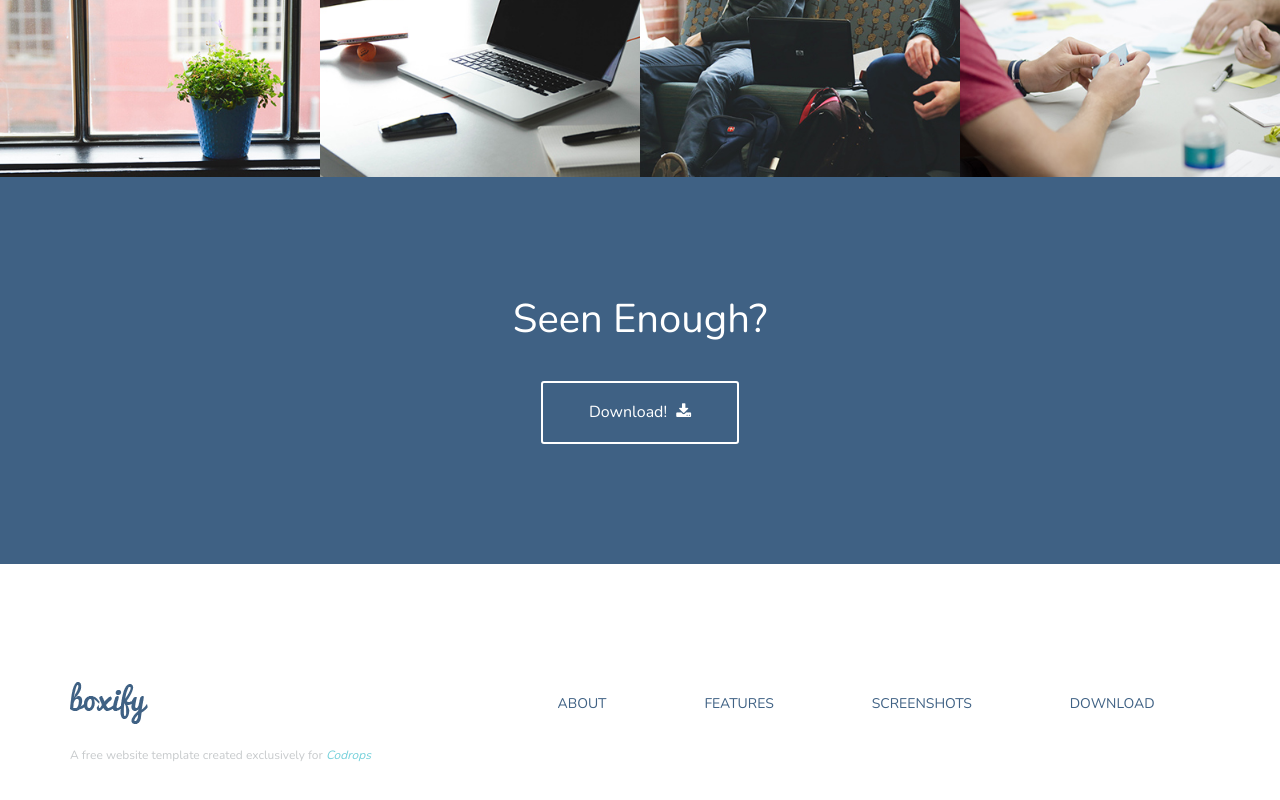
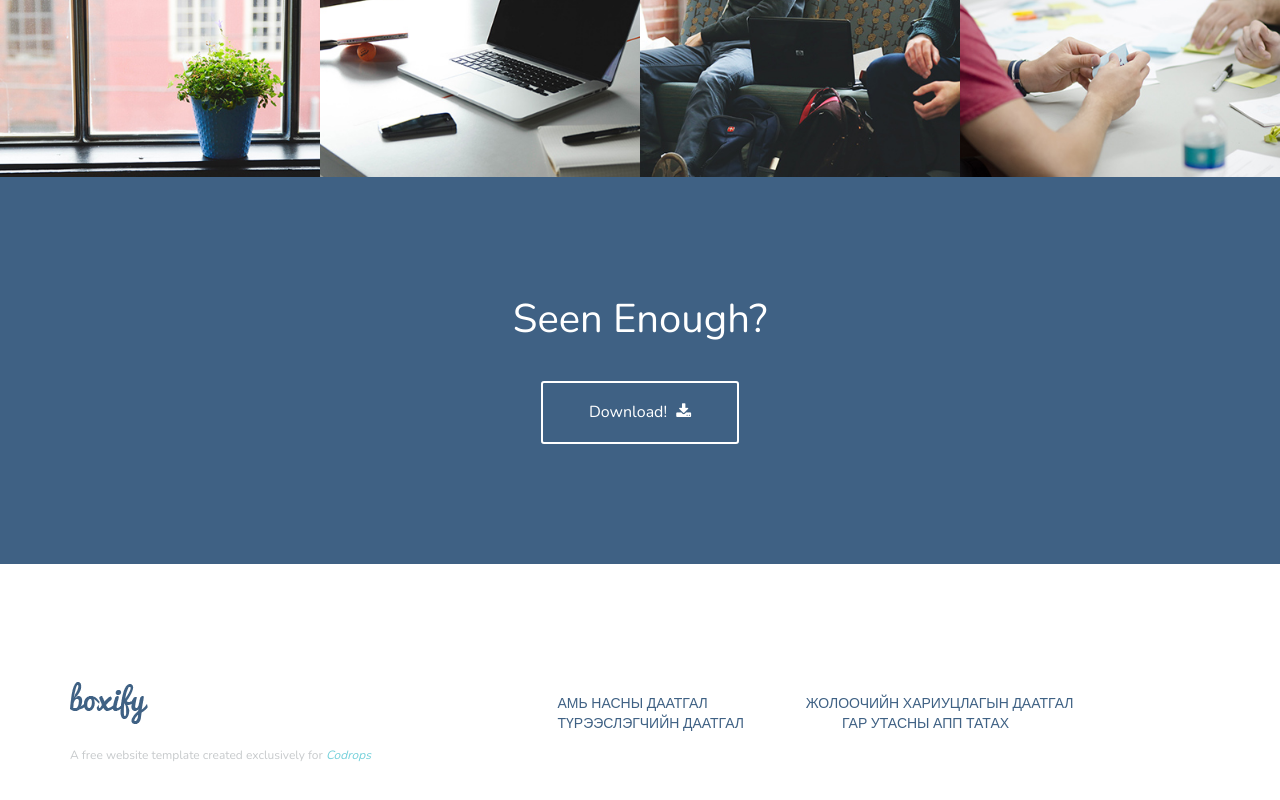
Before and after one commit to tsolmoo17/cover.mn, a plain HTML site: page index.html in a window 1280 px wide. Shown: the part 3194-3994 px from the top of the page. Drawn offline with nearby package versions, Linux system fonts and the light colour scheme.

Commit message:
Menu update

```diff
--- a/index.html
+++ b/index.html
@@ -338,10 +338,10 @@
 					</div>
 					<div class="col-md-7">
 						<ul class="footer-nav">
-							<li><a href="#about">About</a></li>
-							<li><a href="#features">Features</a></li>
-							<li><a href="#screenshots">Screenshots</a></li>
-							<li><a href="#download">Download</a></li>
+							<li><a href="#about">Амь насны даатгал</a></li>
+							<li><a href="#features">Жолоочийн хариуцлагын даатгал</a></li>
+							<li><a href="#screenshots">Түрээслэгчийн даатгал</a></li>
+							<li><a href="#download">Гар утасны апп татах</a></li>
 						</ul>
 					</div>
 				</div>
```
